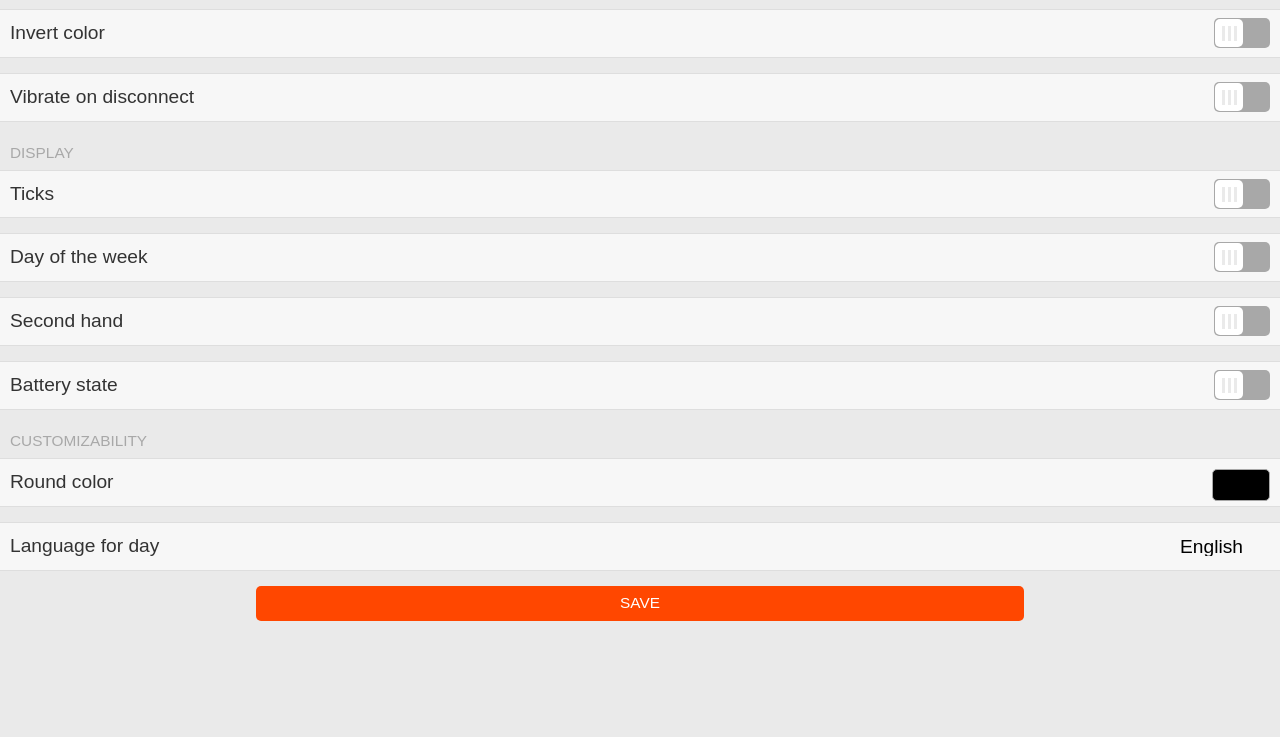
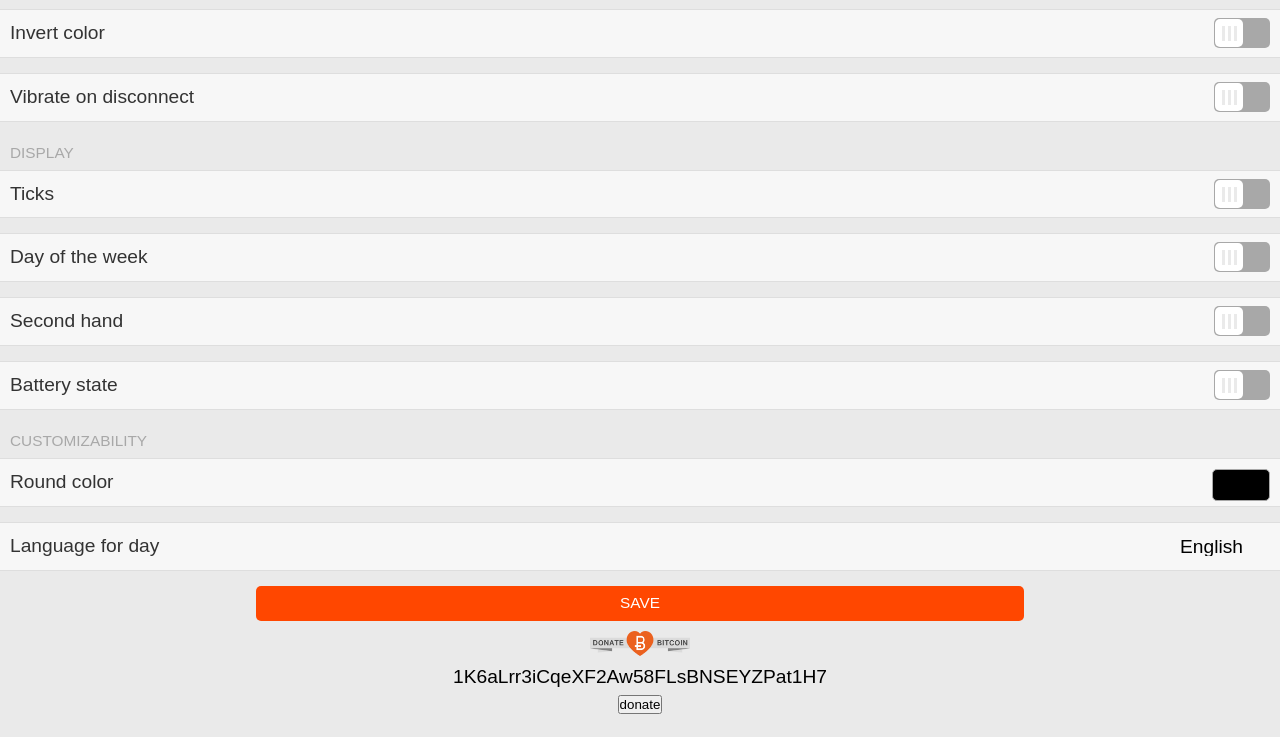
Before and after one commit to imoto-yuya-1234/test, a plain HTML site: page index.html in a window 1280 px wide. Shown: the part 63-800 px from the top of the page. Drawn offline with Linux system fonts and the light colour scheme.

Commit message:
add bitcoin

```diff
--- a/index.html
+++ b/index.html
@@ -103,6 +103,13 @@
         <input id='submit_button' type='button' class='item-button' value='SAVE'>
       </div>
     </div>
+
+    <div style="margin-top : 10px">
+    <center><img src="RibbonDonateBitcoin.png" width="100" height="25">
+    <p>1K6aLrr3iCqeXF2Aw58FLsBNSEYZPat1H7</p>
+    <INPUT TYPE="button" VALUE="donate" onmousedown='window.clipboardData.setData("text","addres");' onmouseup="alert('copied')">
+    </center>
+    </div>
   </body>
 
   <script>
```
Also changed, not shown: RibbonDonateBitcoin.png (added).
